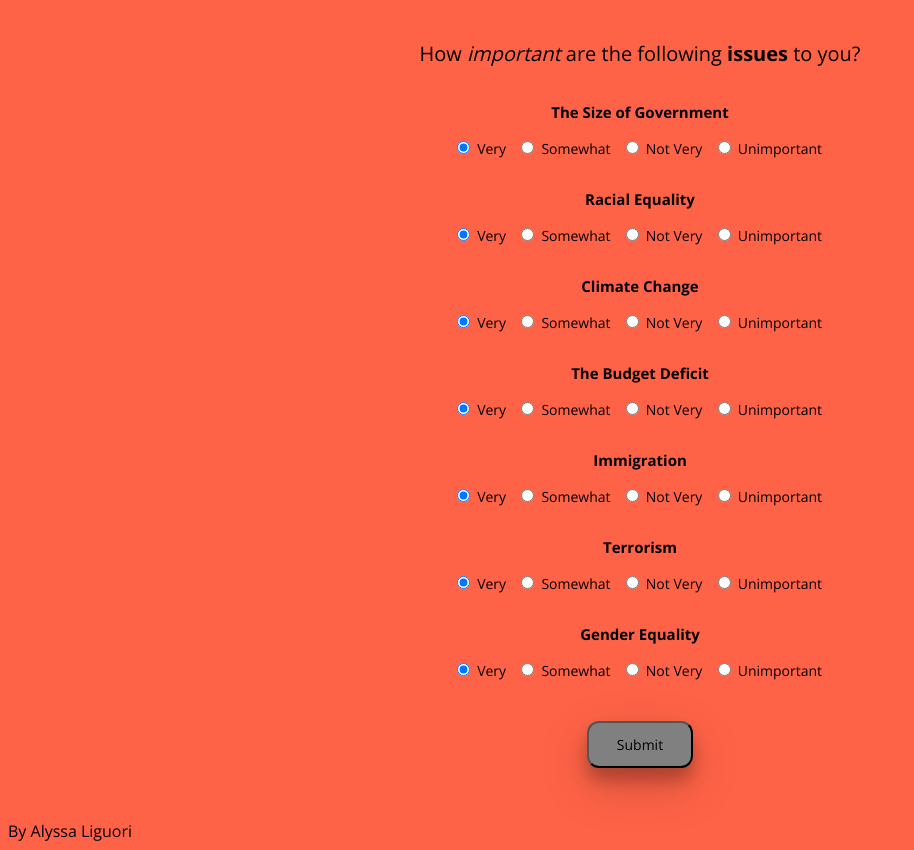
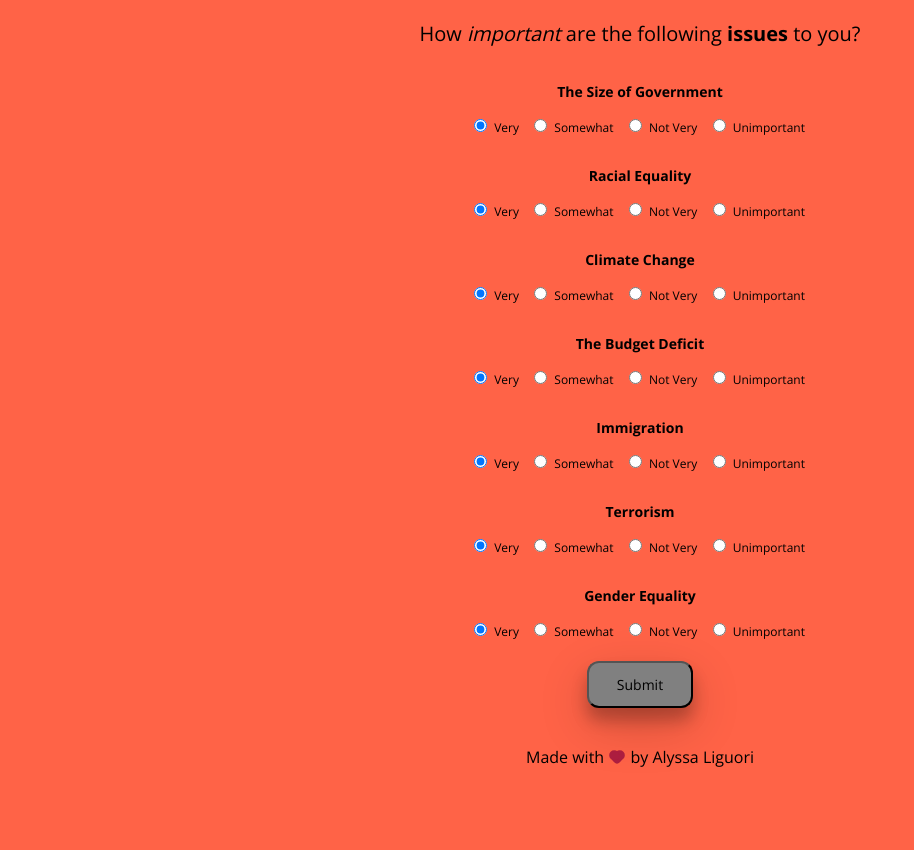
Before and after one commit to ali0003433/pred-by-issue-app, a Flask app: page / in a window 1280 px wide. Shown: the whole page, without its empty margins (0-914 px from the left). After the commit the page ends 767 px from the top, so only its background shows below. Run offline with Flask 2, Linux system fonts and the light colour scheme.

Commit message:
Add footer styling

```diff
--- a/static/css/main.css
+++ b/static/css/main.css
@@ -7,18 +7,19 @@ form {
       margin-right: 100px;
       margin-top: 10px;
       text-align: center;
-      /* border: 3px solid; */
-      padding: 10px;
-
 }
 
 label { padding-right: 6px;
-     font-size: 14px;
-}
+     font-size: 12px;
+      -webkit-user-select: none;
+      -moz-user-select: none;
+      -ms-user-select: none;
+      user-select: none;
+    }
 div.button {
       padding-top: 20px;
 }
-button { margin: 20px;
+button {
          font-size: 14px;
          border-radius:12px;
          padding: 12px 28px;
@@ -38,5 +39,49 @@ p.directions{
 p.issue{
       padding-top: 15px;
       font-weight: 700;
-      font-size: 15px;
+      font-size: 14px;
 }
+
+
+
+
+.signature .much-heart{
+	display: inline-block;
+	position: relative;
+	margin: 0 4px;
+	height: 10px;
+	width: 10px;
+	background: #AC1D3F;
+	border-radius: 4px;
+	-ms-transform: rotate(45deg);
+    -webkit-transform: rotate(45deg);
+    transform: rotate(45deg);
+}
+
+.signature .much-heart::before,
+.signature .much-heart::after {
+	  display: block;
+  content: '';
+  position: absolute;
+  margin: auto;
+  height: 10px;
+  width: 10px;
+  border-radius: 5px;
+  background: #AC1D3F;
+  top: -4px;
+}
+
+.signature .much-heart::after {
+	bottom: 0;
+	top: auto;
+	left: -4px;
+}
+
+.signature a {
+	color: #AAAAAA;
+	text-decoration: none;
+	font-weight: bold;
+}
+footer{
+      text-align: center;
+}
--- a/templates/index.html
+++ b/templates/index.html
@@ -80,6 +80,10 @@
             </form>
         </div>
         <br>
-        <footer>By Alyssa Liguori</footer>
+        <footer>
+            <div class="signature">
+                <p>Made with <i class="much-heart"></i> by Alyssa Liguori </p>
+            </div>
+        </footer>
     </body>
 </html>
```
